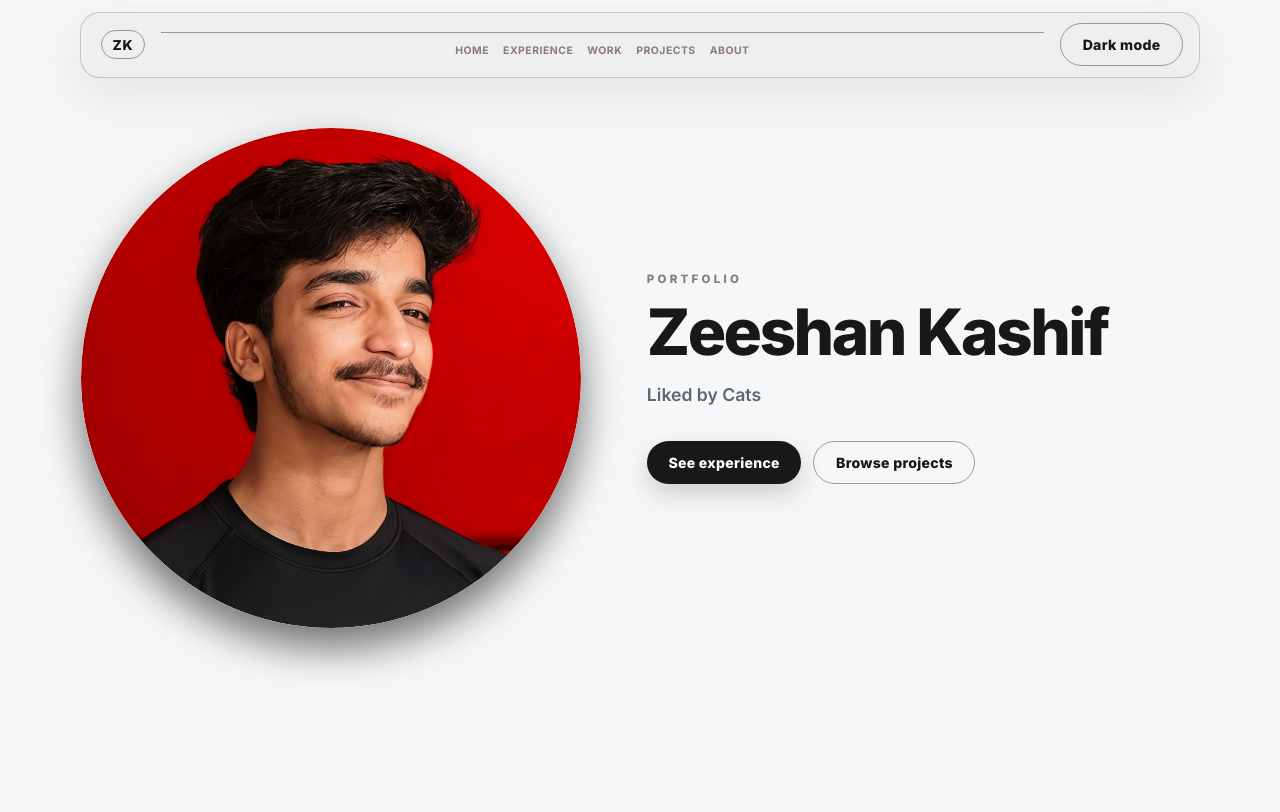
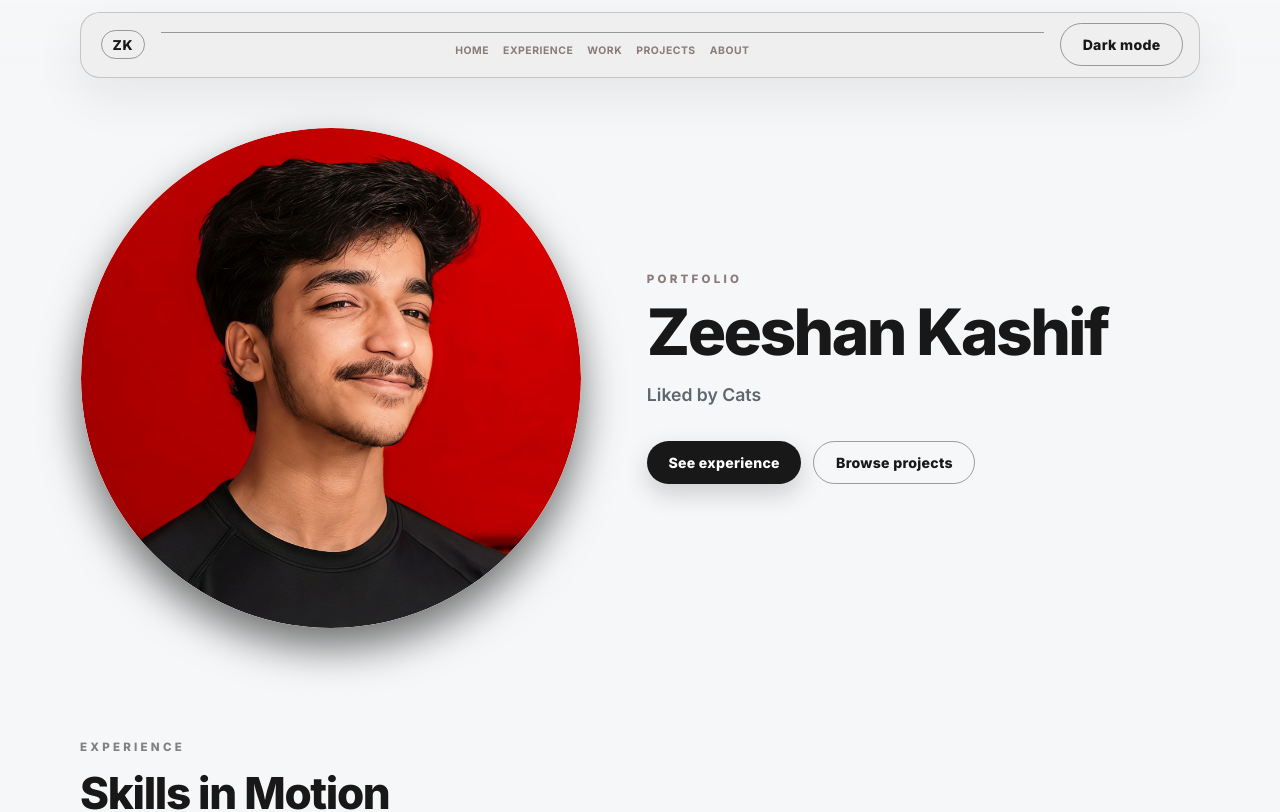
Before and after one commit to zeeshankashif/zeeshankashif, a React (Create React App) app: page / in a window 1280 px wide. Shown: the top 812 px of the page. Built offline with nearby package versions, Linux system fonts and the light colour scheme.

Commit message:
cats & cars only

```diff
--- a/src/App.css
+++ b/src/App.css
@@ -250,7 +250,8 @@
 
   /* —— Hero —— */
   .hero {
-    min-height: calc(100vh - 40px);
+    min-height: calc(100vh - 4
+    0px);
     display: flex;
     align-items: flex-start;
     justify-content: center;
```
